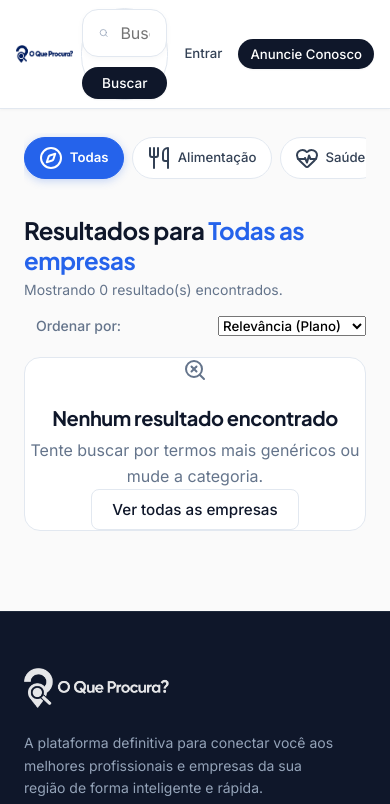
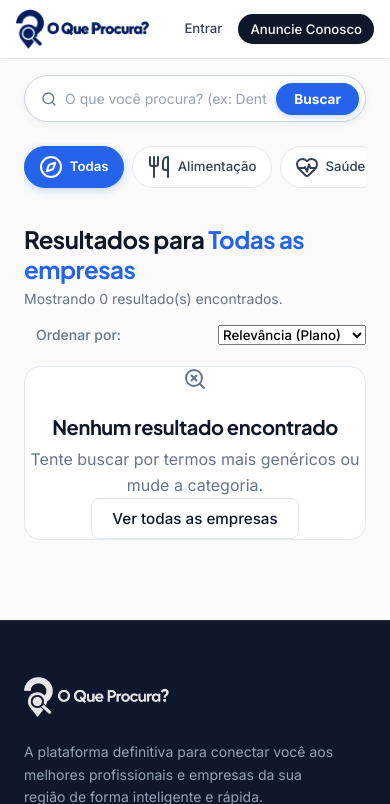
Before and after one commit to tuumwebcom-blip/oqueprocura, a Flask app: page /search.html in a window 390 px wide. Shown: the top 804 px of the page. Run offline with Flask 3, Linux system fonts and the light colour scheme; data that the repository does not hold is empty.

Commit message:
Corrigir barra de busca no mobile: ocultar campo espremido do header e adicionar barra moderna alinhada

```diff
--- a/static/css/style.css
+++ b/static/css/style.css
@@ -397,6 +397,104 @@ body.has-mobile-cta {
   padding-bottom: 80px;
 }
 
+/* Header Desktop Search */
+.desktop-search-header,
+.header .search-container {
+  display: flex !important;
+  flex-direction: row !important;
+}
+
+/* Mobile Search Bar Component */
+.mobile-search-bar {
+  display: none;
+  width: 100%;
+  margin-bottom: 1.25rem;
+}
+
+.mobile-search-box {
+  display: flex;
+  align-items: center;
+  background: #ffffff;
+  border: 1.5px solid #cbd5e1;
+  border-radius: var(--radius-full);
+  padding: 5px 6px 5px 16px;
+  box-shadow: 0 2px 10px rgba(0, 0, 0, 0.05);
+  transition: all 0.2s ease;
+  width: 100%;
+  box-sizing: border-box;
+  gap: 8px;
+}
+
+.mobile-search-box:focus-within {
+  border-color: var(--color-secondary);
+  box-shadow: 0 4px 16px rgba(37, 99, 235, 0.15);
+}
+
+.mobile-search-icon {
+  flex-shrink: 0;
+  color: #64748b;
+}
+
+.mobile-search-input {
+  border: none !important;
+  outline: none !important;
+  background: transparent !important;
+  font-size: 0.95rem;
+  color: var(--color-text-dark);
+  flex: 1;
+  min-width: 0;
+  padding: 8px 0;
+  font-family: inherit;
+}
+
+.mobile-search-input::placeholder {
+  color: #94a3b8;
+  font-size: 0.875rem;
+}
+
+.mobile-search-clear {
+  background: #f1f5f9;
+  border: none;
+  border-radius: 50%;
+  width: 24px;
+  height: 24px;
+  display: flex;
+  align-items: center;
+  justify-content: center;
+  color: #64748b;
+  cursor: pointer;
+  flex-shrink: 0;
+  padding: 0;
+  transition: background 0.15s ease;
+}
+
+.mobile-search-clear:hover {
+  background: #e2e8f0;
+}
+
+.mobile-search-btn {
+  background: var(--color-secondary);
+  color: #ffffff;
+  border: none;
+  border-radius: var(--radius-full);
+  padding: 8px 18px;
+  font-size: 0.85rem;
+  font-weight: 700;
+  cursor: pointer;
+  display: inline-flex;
+  align-items: center;
+  justify-content: center;
+  gap: 4px;
+  transition: background 0.15s ease, transform 0.1s ease;
+  white-space: nowrap;
+  flex-shrink: 0;
+  box-shadow: 0 2px 6px rgba(37, 99, 235, 0.25);
+}
+
+.mobile-search-btn:active {
+  transform: scale(0.96);
+}
+
 @media (max-width: 1024px) {
   .grid-cols-4 { grid-template-columns: repeat(2, minmax(0, 1fr)); }
   .grid-cols-3 { grid-template-columns: repeat(2, minmax(0, 1fr)); }
@@ -404,6 +502,17 @@ body.has-mobile-cta {
 }
 
 @media (max-width: 768px) {
+  /* Header Search Desktop - Ocultar no mobile para não espremer o menu */
+  .desktop-search-header,
+  .header .search-container {
+    display: none !important;
+  }
+
+  /* Mobile Search Bar - Exibir no mobile */
+  .mobile-search-bar {
+    display: block !important;
+  }
+
   /* Header Mobile Compacto & Horizontal */
   .header {
     min-height: 58px;
--- a/templates/profile.html
+++ b/templates/profile.html
@@ -418,7 +418,7 @@
       <div class="search-container desktop-search-header" style="margin: 0; max-width: 400px; padding: 0.25rem; flex: 1; box-shadow: none; border: 1px solid var(--color-border); border-radius: var(--radius-full);">
         <div class="search-input-group" style="padding: 0.25rem 0.75rem; border: none;">
           <i data-lucide="search" class="search-icon w-4 h-4"></i>
-          <input type="text" class="search-input text-sm" placeholder="Buscar...">
+          <input type="text" class="search-input text-sm" placeholder="Buscar..." onkeypress="if(event.key==='Enter'&&this.value.trim()){window.location.href='/search.html?q='+encodeURIComponent(this.value.trim());}">
         </div>
       </div>
 
--- a/templates/search.html
+++ b/templates/search.html
@@ -139,6 +139,30 @@
       color: var(--color-secondary);
       transform: translateX(2px);
     }
+
+    /* Regras de Busca Responsiva (Mobile vs Desktop) */
+    .desktop-search-header {
+      display: flex !important;
+    }
+
+    .mobile-search-bar {
+      display: none;
+      width: 100%;
+      margin-bottom: 1.25rem;
+    }
+
+    @media (max-width: 768px) {
+      .desktop-search-header,
+      .header .search-container {
+        display: none !important;
+      }
+      .mobile-search-bar {
+        display: block !important;
+      }
+      .search-page-main {
+        margin-top: 1rem !important;
+      }
+    }
   </style>
 </head>
 <body>
@@ -165,16 +189,25 @@
     </div>
   </header>
 
-  <main class="container" style="margin-top: 1.5rem; margin-bottom: 5rem;">
-    <!-- Mobile Search Bar (Apenas Celulares) -->
-    <div class="mobile-search-bar mb-3" style="display: none;">
-      <div style="display: flex; background: var(--color-surface); border: 1.5px solid var(--color-border); border-radius: var(--radius-lg); padding: 0.35rem; box-shadow: var(--shadow-sm); gap: 0.5rem; align-items: center;">
-        <div style="display: flex; align-items: center; gap: 0.5rem; padding-left: 0.75rem; flex: 1;">
-          <i data-lucide="search" class="w-4 h-4 text-muted"></i>
-          <input type="text" id="search-input-mobile" class="search-input text-sm" placeholder="Buscar profissionais, lojas..." style="border: none; outline: none; width: 100%; background: transparent; padding: 0.4rem 0;">
-        </div>
-        <button class="btn btn-primary" style="padding: 0.5rem 1rem; border-radius: var(--radius-md); font-size: 0.85rem;" onclick="buscarNoMobile()">Buscar</button>
-      </div>
+  <main class="container search-page-main" style="margin-top: 1.25rem; margin-bottom: 5rem;">
+    <!-- Mobile Search Bar (Exclusivo Celulares) -->
+    <div class="mobile-search-bar">
+      <form onsubmit="event.preventDefault(); buscarNoMobile();" class="mobile-search-box">
+        <i data-lucide="search" class="w-4 h-4 mobile-search-icon"></i>
+        <input
+          type="text"
+          id="search-input-mobile"
+          class="mobile-search-input"
+          placeholder="O que você procura? (ex: Dentista, Pizzaria)"
+          autocomplete="off"
+        >
+        <button type="button" id="btn-clear-mobile-search" class="mobile-search-clear" onclick="limparBuscaMobile()" style="display:none;" title="Limpar busca">
+          <i data-lucide="x" class="w-3.5 h-3.5"></i>
+        </button>
+        <button type="submit" class="mobile-search-btn">
+          Buscar
+        </button>
+      </form>
     </div>
 
     <!-- Mobile Category Slider (Estilo App) -->
@@ -347,34 +380,55 @@
       });
     }
 
-    // Suporte para buscar pressionando Enter no campo do header de resultados
+    // Suporte para buscar pressionando Enter ou botão (Desktop & Mobile)
+    const curQ = new URLSearchParams(window.location.search).get('q') || '';
+
     const inputDesktop = document.getElementById('search-input-page');
     if (inputDesktop) {
+      if (curQ) inputDesktop.value = curQ;
       inputDesktop.addEventListener('keypress', function(e) {
         if (e.key === 'Enter') buscarNaPagina();
       });
     }
 
     function buscarNaPagina() {
-      const q = document.getElementById('search-input-page').value;
+      const q = (document.getElementById('search-input-page')?.value || '').trim();
       if (q) window.location.href = 'search.html?q=' + encodeURIComponent(q);
       else window.location.href = 'search.html';
     }
 
     // Busca Mobile
     const inputMobile = document.getElementById('search-input-mobile');
+    const btnClearMobile = document.getElementById('btn-clear-mobile-search');
     if (inputMobile) {
-      const curQ = new URLSearchParams(window.location.search).get('q') || '';
-      if (curQ) inputMobile.value = curQ;
+      if (curQ) {
+        inputMobile.value = curQ;
+        if (btnClearMobile) btnClearMobile.style.display = 'flex';
+      }
+      inputMobile.addEventListener('input', function() {
+        if (btnClearMobile) {
+          btnClearMobile.style.display = this.value.trim() ? 'flex' : 'none';
+        }
+      });
       inputMobile.addEventListener('keypress', function(e) {
         if (e.key === 'Enter') buscarNoMobile();
       });
     }
 
     function buscarNoMobile() {
-      const q = document.getElementById('search-input-mobile').value.trim();
+      const q = (document.getElementById('search-input-mobile')?.value || '').trim();
       if (q) window.location.href = 'search.html?q=' + encodeURIComponent(q);
       else window.location.href = 'search.html';
+    }
+
+    function limparBuscaMobile() {
+      const inp = document.getElementById('search-input-mobile');
+      if (inp) {
+        inp.value = '';
+        inp.focus();
+        const btnClear = document.getElementById('btn-clear-mobile-search');
+        if (btnClear) btnClear.style.display = 'none';
+      }
     }
   </script>
 
```
